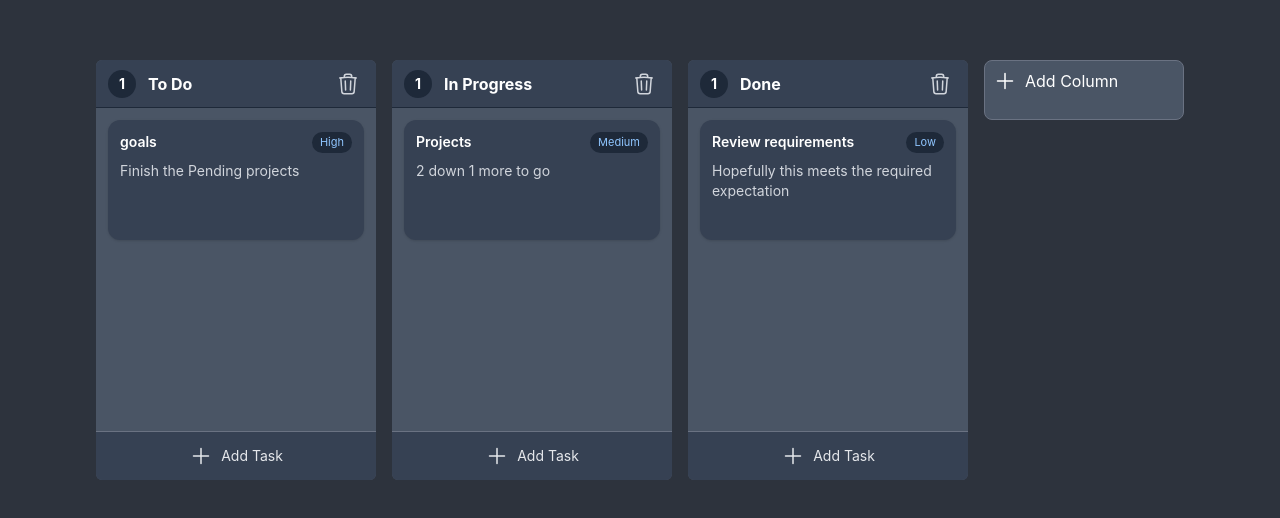
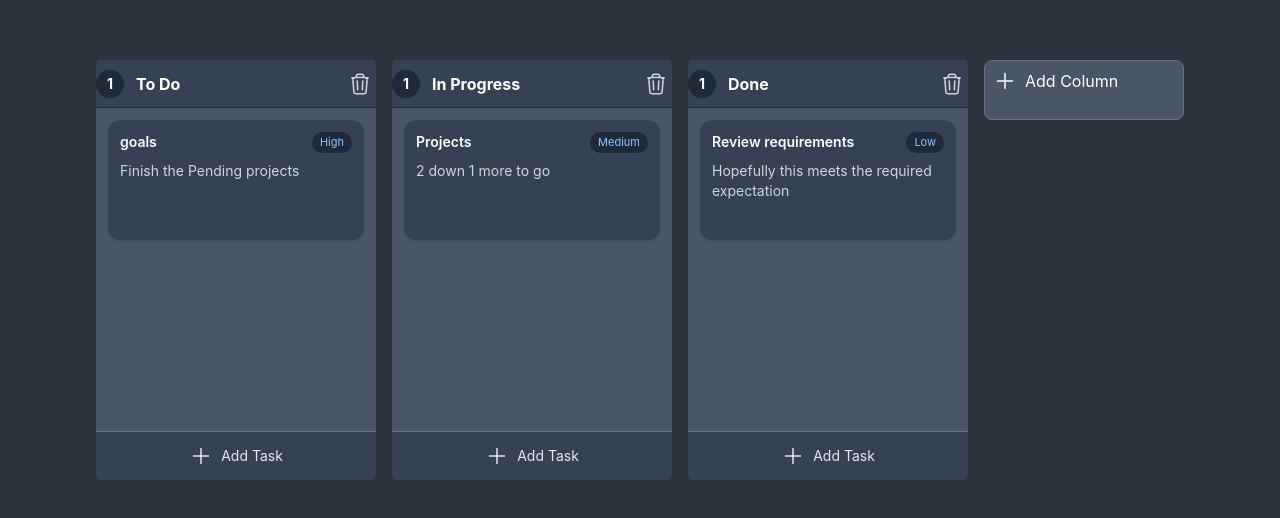
Before and after one commit to Sabarishga/Kanban-Board, a React (Vite) app: page / in a window 1280 px wide. Shown: the part 130-648 px from the top of the page. Built offline with nearby package versions, Linux system fonts and the light colour scheme.

Commit message:
fixed Title Dialog Box

```diff
--- a/src/components/ColumnContainer.tsx
+++ b/src/components/ColumnContainer.tsx
@@ -57,7 +57,7 @@ function ColumnContainer(props: Props) {
         {...attributes}
         {...listeners}
         onClick={() => setEditMode(true)}
-        className='flex h-12 items-center justify-between rounded-t-md border-b border-gray-800 bg-gray-700 px-3 py-2 text-center text-md font-bold text-white'
+        className='flex h-12 items-center justify-between rounded-t-md border-b border-gray-800 bg-gray-700 px-0 py-2 text-center text-md font-bold text-white'
       >
         <div className='flex items-center gap-3'>
           <div className='flex h-7 min-w-7 items-center justify-center rounded-full bg-gray-800 px-2 text-sm'>
@@ -67,7 +67,7 @@ function ColumnContainer(props: Props) {
           {!editMode && <span>{column.title}</span>}
           {editMode && (
             <input
-              className='rounded border border-gray-500 bg-gray-800 px-3 py-1 outline-none focus:border-blue-400'
+              className='rounded border border-gray-500 bg-gray-800 px-0 py-1 outline-none focus:border-blue-400'
               value={column.title}
               onChange={(event) => updateColumn(column.id, event.target.value)}
               autoFocus
```
